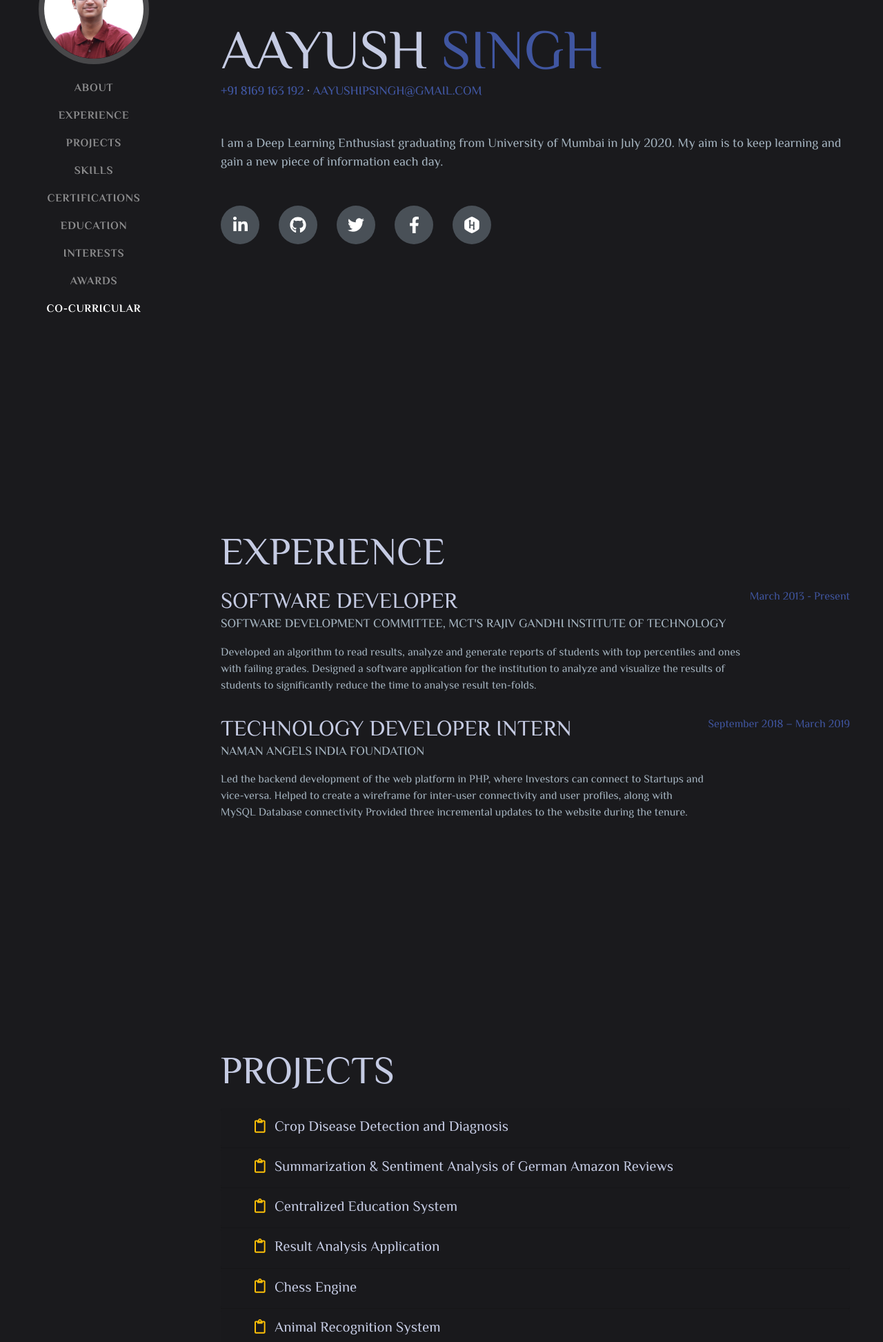
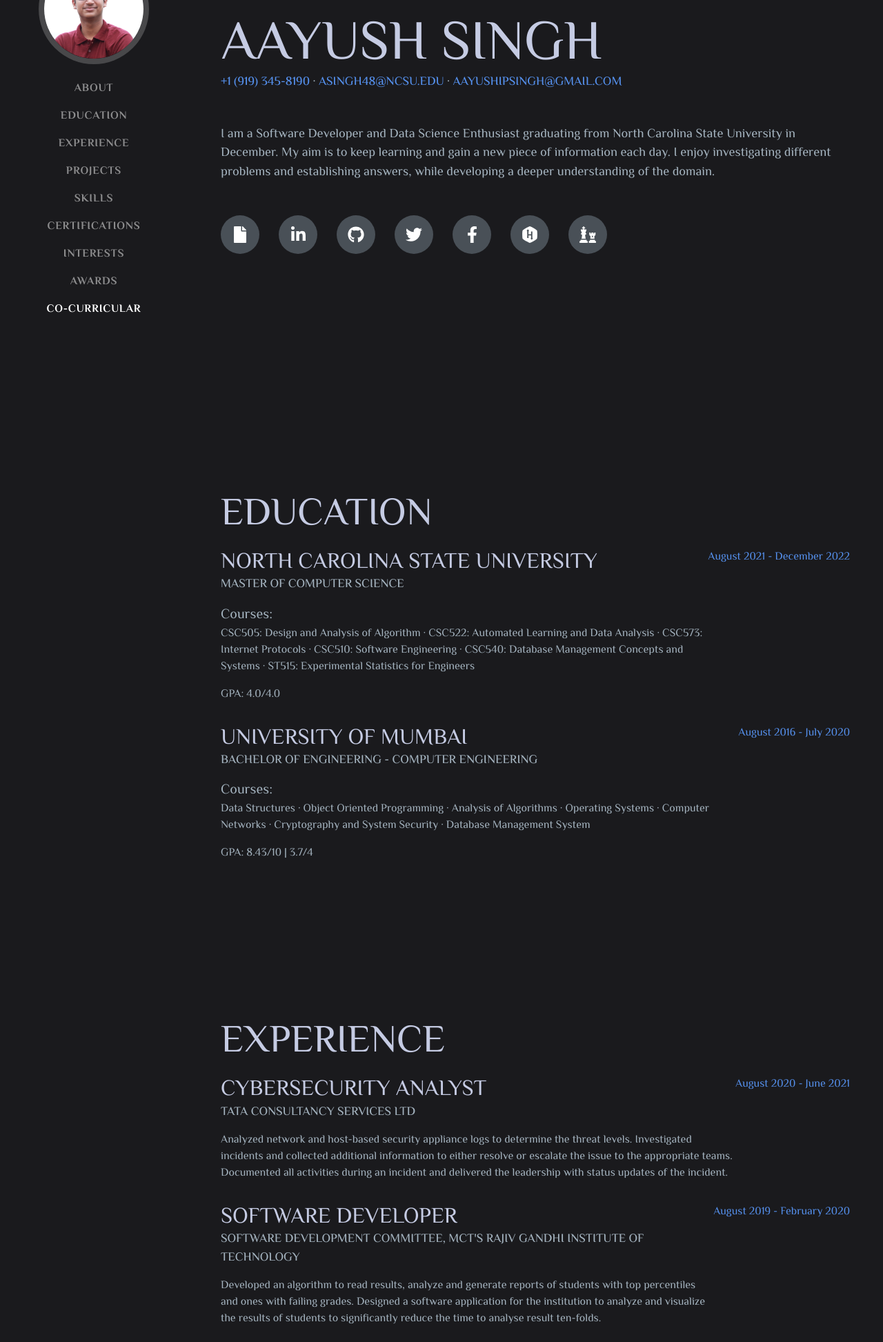
Before and after one commit to aayooush/aayooush.github.io, a plain HTML site: page index.html in a window 1280 px wide. Shown: the part 203-2148 px from the top of the page at 69% size. Drawn offline with nearby package versions, Linux system fonts and the light colour scheme; a web font is replaced by a local one.

Commit message:
New Details

```diff
--- a/index.html
+++ b/index.html
@@ -38,11 +38,12 @@
             <div class="collapse navbar-collapse" id="navbarSupportedContent">
                 <ul class="navbar-nav">
                     <li class="nav-item"><a class="nav-link js-scroll-trigger" href="#about">About</a></li>
+					<li class="nav-item"><a class="nav-link js-scroll-trigger" href="#education">Education</a></li>
                     <li class="nav-item"><a class="nav-link js-scroll-trigger" href="#experience">Experience</a></li>
 					<li class="nav-item"><a class="nav-link js-scroll-trigger" href="#projects">Projects</a></li>
                     <li class="nav-item"><a class="nav-link js-scroll-trigger" href="#skills">Skills</a></li>
 					<li class="nav-item"><a class="nav-link js-scroll-trigger" href="#certifications">Certifications</a></li>
-					<li class="nav-item"><a class="nav-link js-scroll-trigger" href="#education">Education</a></li>
+
                     <li class="nav-item"><a class="nav-link js-scroll-trigger" href="#interests">Interests</a></li>
                     <li class="nav-item"><a class="nav-link js-scroll-trigger" href="#awards">Awards</a></li>
 					<li class="nav-item"><a class="nav-link js-scroll-trigger" href="#vol_exp">Co-curricular</a></li>
@@ -54,17 +55,49 @@
             <!-- About-->
             <section class="resume-section" id="about">
                 <div class="resume-section-content">
-                    <h1 class="mb-0">Aayush <span class="text-primary">Singh</span></h1>
-                    <div class="subheading mb-5"> <a href="tel:+918169163192">+91 8169 163 192</a> · <a href="mailto:aayushipsingh@gmail.com">aayushipsingh@gmail.com</a></div>
-                    <p class="lead mb-5">I am a Deep Learning Enthusiast graduating from University of Mumbai in July 2020. My aim is to keep learning and gain a new piece of information each day.<p>
+                    <h1 class="mb-0">Aayush <span >Singh</span></h1>
+                    <div class="subheading mb-5"> <a href="tel:+19193458190">+1 (919) 345-8190</a> · <a href="mailto:asingh48@ncsu.edu">asingh48@ncsu.edu</a> · <a href="mailto:aayushipsingh@gmail.com">aayushipsingh@gmail.com</a></div>
+                    <p class="lead mb-5">I am a Software Developer and Data Science Enthusiast graduating from North Carolina State University in December. My aim is to keep learning and gain a new piece of information each day. I enjoy investigating different problems and establishing answers, while developing a deeper understanding of the domain.<p>
 
 					<div class="social-icons">
+						<a class="social-icon" href="assets/docs/Resume.pdf" target="_blank"><i class="fas fa-file"></i></a>
                         <a class="social-icon" href="https://www.linkedin.com/in/aayooush/" target="_blank"><i class="fab fa-linkedin-in"></i></a>
 						<a class="social-icon" href="https://github.com/aayooush" target="_blank"><i class="fab fa-github"></i></a>
 						<a class="social-icon" href="https://twitter.com/aayoooush" target="_blank"><i class="fab fa-twitter"></i></a>
 						<a class="social-icon" href="https://www.facebook.com/aayooush" target="_blank"><i class="fab fa-facebook-f"></i></a>
 						<a class="social-icon" href="https://www.hackerrank.com/aayooush" target="_blank"><i class="fab fa-hackerrank"></i></a>
+						<a class="social-icon" href="https://www.lichess.org/@/velvetthunder03" target="_blank"><i class="fas fa-chess"></i></a>
 
+                    </div>
+                </div>
+            </section>
+            <hr class="m-0" />
+
+			<!-- Education-->
+            <section class="resume-section" id="education">
+                <div class="resume-section-content">
+                    <h2 class="mb-3">Education</h2>
+					<div class="d-flex flex-column flex-md-row justify-content-between mb-3">
+                        <div class="flex-grow-1">
+                            <h3 class="mb-0">North Carolina State University</h3>
+                            <div class="subheading mb-3">Master of Computer Science</div>
+                            <div class = "lead">Courses:</div>
+							<p>CSC505: Design and Analysis of Algorithm · CSC522: Automated Learning and Data Analysis · CSC573: Internet Protocols · CSC510: Software Engineering · CSC540: Database Management Concepts and Systems · ST515: Experimental Statistics for Engineers</p>
+
+                            <p>GPA: 4.0/4.0</p>
+                        </div>
+                        <div class="flex-shrink-0"><span class="text-primary">August 2021 - December 2022</span></div>
+                    </div>
+                    <div class="d-flex flex-column flex-md-row justify-content-between mb-3">
+                        <div class="flex-grow-1">
+                            <h3 class="mb-0">University of Mumbai</h3>
+                            <div class="subheading mb-3">Bachelor of Engineering - Computer Engineering</div>
+							<div class = "lead">Courses:</div>
+							<p>Data Structures · Object Oriented Programming · Analysis of Algorithms · Operating Systems · Computer Networks · Cryptography and System Security · Database Management System
+							</p>
+                            <p>GPA: 8.43/10 | 3.7/4</p>
+                        </div>
+                        <div class="flex-shrink-0"><span class="text-primary">August 2016 - July 2020</span></div>
                     </div>
                 </div>
             </section>
@@ -74,7 +107,18 @@
             <section class="resume-section" id="experience">
                 <div class="resume-section-content">
                     <h2 class="mb-3">Experience</h2>
-
+					<div class="d-flex flex-column flex-md-row justify-content-between mb-3">
+                        <div class="flex-grow-1">
+                            <h3 class="mb-0">Cybersecurity Analyst</h3>
+                            <div class="subheading mb-3">Tata Consultancy Services Ltd</div>
+							<p>
+								Analyzed network and host-based security appliance logs to determine the threat levels.
+								Investigated incidents and collected additional information to either resolve or escalate the issue to the appropriate teams.
+								Documented all activities during an incident and delivered the leadership with status updates of the incident.
+							</p>
+                        </div>
+                        <div class="flex-shrink-0"><span class="text-primary">August 2020 - June 2021</span></div>
+                    </div>
                     <div class="d-flex flex-column flex-md-row justify-content-between mb-3">
                         <div class="flex-grow-1">
                             <h3 class="mb-0">Software Developer</h3>
@@ -84,7 +128,7 @@
 								Designed a software application for the institution to analyze and visualize the results of students to significantly reduce the time to analyse result ten-folds.
 							</p>
                         </div>
-                        <div class="flex-shrink-0"><span class="text-primary">March 2013 - Present</span></div>
+                        <div class="flex-shrink-0"><span class="text-primary">August 2019 - February 2020</span></div>
                     </div>
                     <div class="d-flex flex-column flex-md-row justify-content-between mb-3">
                         <div class="flex-grow-1">
@@ -490,49 +534,17 @@
             </section>
             <hr class="m-0" />
 
-			<!-- Education-->
-            <section class="resume-section" id="education">
-                <div class="resume-section-content">
-                    <h2 class="mb-3">Education</h2>
-					<!-- <div class="d-flex flex-column flex-md-row justify-content-between mb-3">
-                        <div class="flex-grow-1">
-                            <h3 class="mb-0">North Carolina State University</h3>
-                            <div class="subheading mb-3">Master of Computer Science (Incoming Fall 2021)</div>
-                            <div>Master of Computer Science - Data Science Track</div>
-                            <p>GPA: --</p>
-                        </div>
-                        <div class="flex-shrink-0"><span class="text-primary">August 2021 Onwards</span></div>
-                    </div> -->
-                    <div class="d-flex flex-column flex-md-row justify-content-between mb-3">
-                        <div class="flex-grow-1">
-                            <h3 class="mb-0">University of Mumbai</h3>
-                            <div class="subheading mb-3">Bachelor of Engineering</div>
-                            <div>Computer Engineering</div>
-                            <p>GPA: 8.2/10</p>
-                        </div>
-                        <div class="flex-shrink-0"><span class="text-primary">August 2016 - July 2020</span></div>
-                    </div>
-                    <!-- <div class="d-flex flex-column flex-md-row justify-content-between">
-                        <div class="flex-grow-1">
-                            <h3 class="mb-0">James Buchanan High School</h3>
-                            <div class="subheading mb-3">Technology Magnet Program</div>
-                            <p>GPA: 3.56</p>
-                        </div>
-                        <div class="flex-shrink-0"><span class="text-primary">August 2002 - May 2006</span></div>
-                    </div> -->
-                </div>
-            </section>
-            <hr class="m-0" />
+
 
             <!-- Interests-->
             <section class="resume-section" id="interests">
                 <div class="resume-section-content">
                     <h2 class="mb-3">Interests</h2>
                     <p>
-						Along with being a Deep Learning pupil, I follow Chess avidly. I am rated around ~1750 on Lichess, and am active during my free time. I enjoy Cubing (Rubik's Cube) and can solve a position in 46 second, which is my personal best. Also, I enjoy solving Sudoku at times.
+						Along with being a problem solver, I follow Chess avidly. I am rated around ~2000 on Lichess, and am active during my free time. I enjoy Cubing (Rubik's Cube) and can solve a 3x3 cube in 46 second, which is my personal best. Also, I enjoy solving Sudoku at times.
 					</p>
                     <p class="mb-0">
-						While I am not involved in any ML work, i read research papers, solve a few programming exercises on multiple platforms, or develop some funny projects (like predicting next number using a Neural Network).
+						While I am not involved in any project work, i solve a few programming exercises on multiple platforms, or develop some funny projects (like predicting next number using a Neural Network).
 					</p>
                 </div>
             </section>
```
Also changed, not shown: Colors.txt, css/styles.css, 3 other files.
